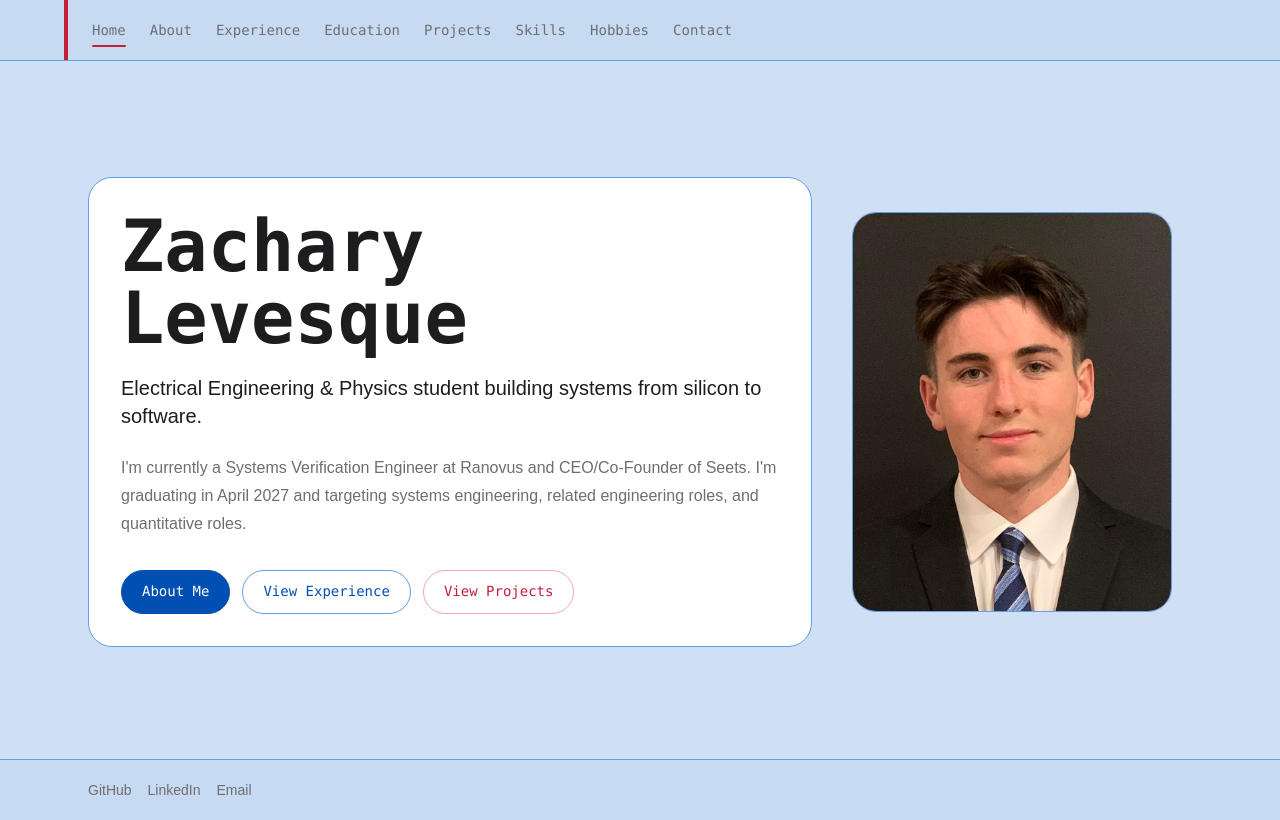
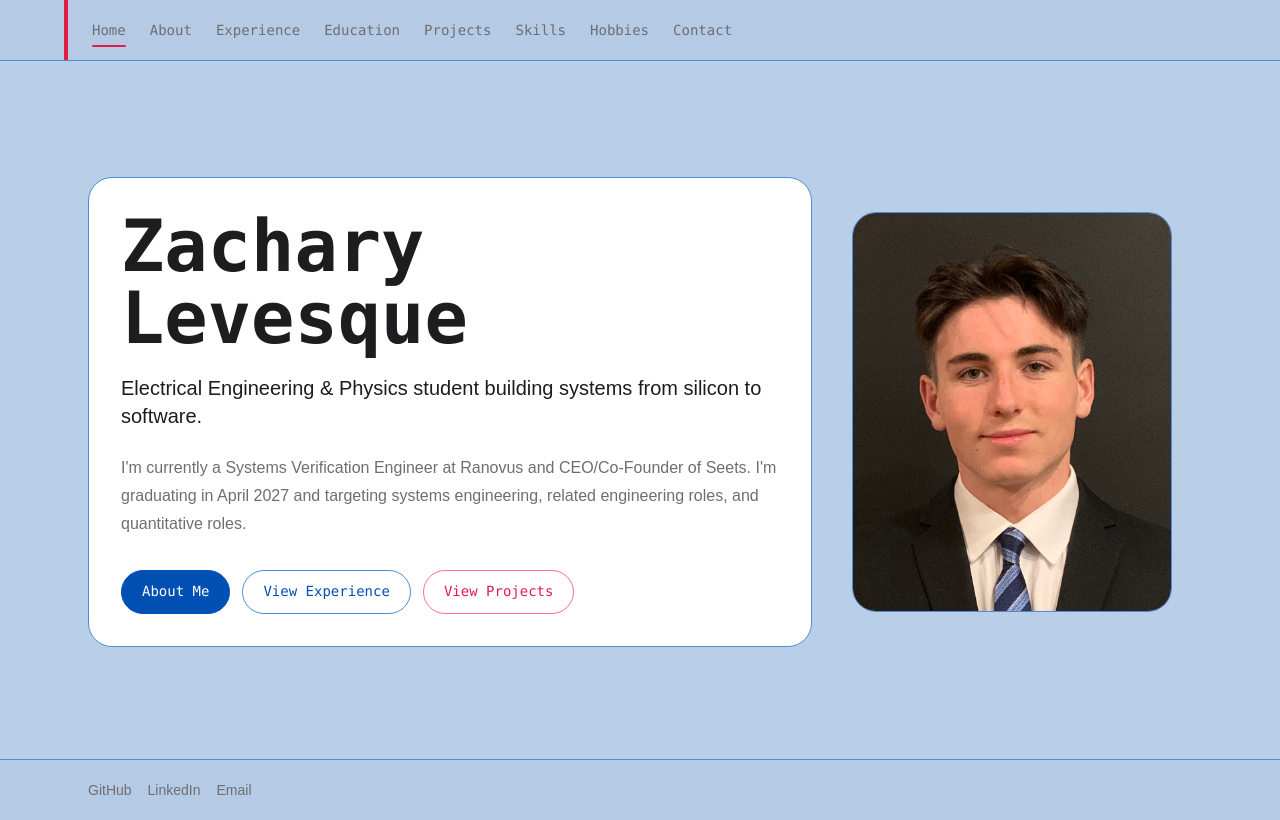
Before and after one commit to Zachary-Levesque/Portfolio, a Next.js app: page / in a window 1280 px wide. Built offline with nearby package versions, Linux system fonts and the light colour scheme.

Commit message:
Update tailwind.config.ts

```diff
--- a/tailwind.config.ts
+++ b/tailwind.config.ts
@@ -9,23 +9,23 @@ const config: Config = {
   theme: {
     extend: {
       colors: {
-        background: "#CFE0F4",
+        background: "#B9CFE8",
         surface: "#FFFFFF",
         "surface-raised": "#F4F9FF",
-        "surface-blue": "#C6DAF2",
+        "surface-blue": "#B4CAE5",
         foreground: "#1D1D1F",
         muted: "#6E6E73",
         accent: "#004FB3",
         "accent-hover": "#003B85",
         "accent-soft": "#D6EAFE",
-        "accent-border": "#5F9EEA",
+        "accent-border": "#4D8CDA",
         "accent-muted": "#1E5E9F",
-        red: "#C41E3A",
-        "red-hover": "#991B30",
-        "red-soft": "#FFE8EC",
-        "red-border": "#F3A7B5",
-        "red-muted": "#A73448",
-        border: "#9DBBD8"
+        red: "#E11D48",
+        "red-hover": "#BE123C",
+        "red-soft": "#FFE1E8",
+        "red-border": "#FB7185",
+        "red-muted": "#BE123C",
+        border: "#8EADCC"
       },
       fontFamily: {
         sans: ["var(--font-sans)", "Arial", "Helvetica", "sans-serif"],
```
